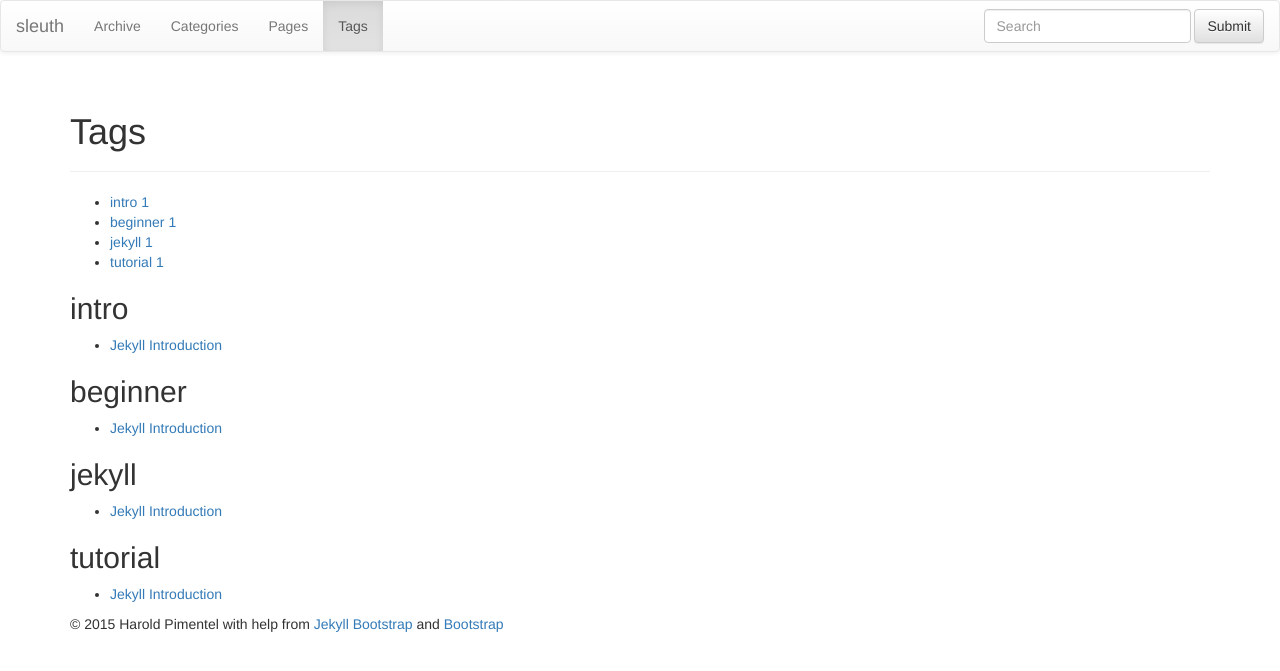
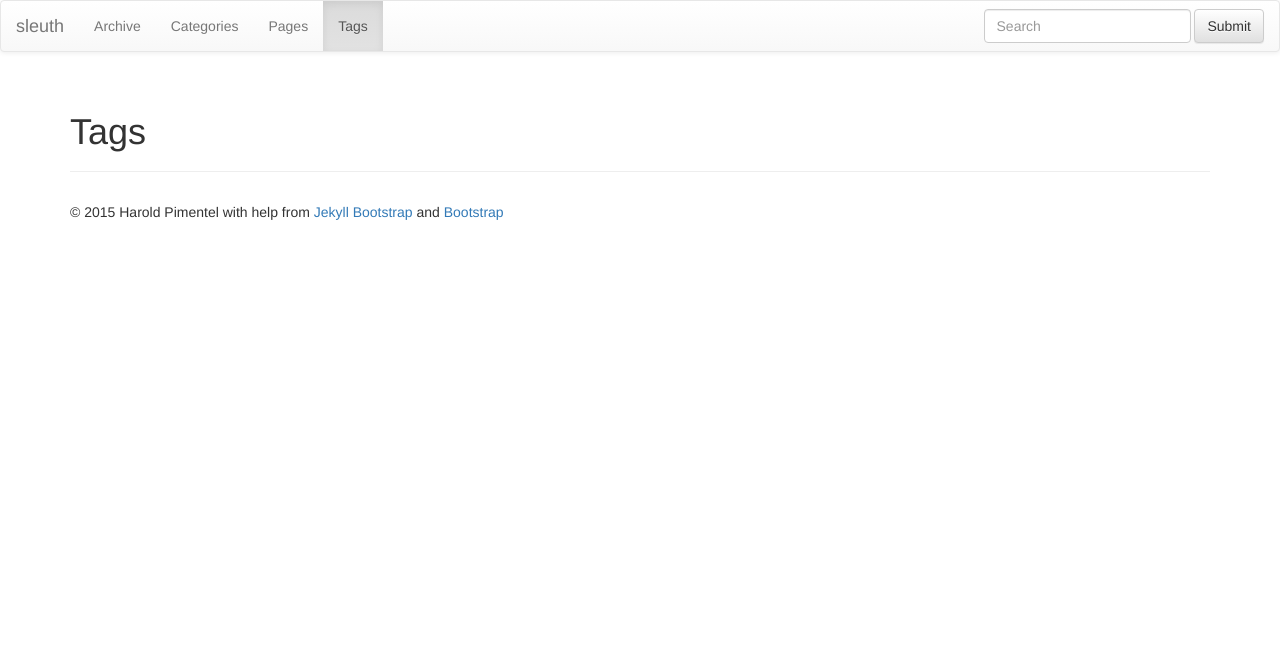
Before and after one commit to pachterlab/sleuth, a Jekyll site: the page built from tags.html, in a window 1280 px wide. Shown: the top 671 px of the page. Built offline with Jekyll 4.4.1, drawn with Linux system fonts in a browser that asks for light colours; nearby versions of some CDN libraries; library files that are not in the unit come from our copies; some of the changed lines change nothing that is shown.

Commit message:
remove core-samples

```diff
--- a/_config.yml
+++ b/_config.yml
@@ -54,7 +54,7 @@
   #   - Only the following values are falsy: ["", null, false]
   #   - When setting BASE_PATH it must be a valid url.
   #     This means always setting the protocol (http|https) or prefixing with "/"
-  BASE_PATH : http://pimentel.github.io/sleuth/
+  BASE_PATH : http://pimentel.github.io/sleuth
 
   # By default, the asset_path is automatically defined relative to BASE_PATH plus the enabled theme.
   # ex: [BASE_PATH]/assets/themes/[THEME-NAME]
--- a/_posts/core-samples/2011-12-29-jekyll-introduction.md
+++ /dev/null
@@ -1,412 +0,0 @@
----
-layout: post
-category : lessons
-tagline: "Supporting tagline"
-tags : [intro, beginner, jekyll, tutorial]
----
-{% include JB/setup %}
-
-This Jekyll introduction will outline specifically  what Jekyll is and why you would want to use it.
-Directly following the intro we'll learn exactly _how_ Jekyll does what it does.
-
-## Overview
-
-### What is Jekyll?
-
-Jekyll is a parsing engine bundled as a ruby gem used to build static websites from
-dynamic components such as templates, partials, liquid code, markdown, etc. Jekyll is known as "a simple, blog aware, static site generator".
-
-### Examples
-
-This website is created with Jekyll. [Other Jekyll websites](https://github.com/mojombo/jekyll/wiki/Sites).
-
-
-
-### What does Jekyll Do?
-
-Jekyll is a ruby gem you install on your local system.
-Once there you can call `jekyll --server` on a directory and provided that directory
-is setup in a way jekyll expects, it will do magic stuff like parse markdown/textile files,
-compute categories, tags, permalinks, and construct your pages from layout templates and partials.
-
-Once parsed, Jekyll stores the result in a self-contained static `_site` folder.
-The intention here is that you can serve all contents in this folder statically from a plain static web-server.
-
-You can think of Jekyll as a normalish dynamic blog but rather than parsing content, templates, and tags
-on each request, Jekyll does this once _beforehand_ and caches the _entire website_ in a folder for serving statically.
-
-### Jekyll is Not Blogging Software
-
-**Jekyll is a parsing engine.**
-
-Jekyll does not come with any content nor does it have any templates or design elements.
-This is a common source of confusion when getting started.
-Jekyll does not come with anything you actually use or see on your website - you have to make it.
-
-### Why Should I Care?
-
-Jekyll is very minimalistic and very efficient.
-The most important thing to realize about Jekyll is that it creates a static representation of your website requiring only a static web-server.
-Traditional dynamic blogs like Wordpress require a database and server-side code.
-Heavily trafficked dynamic blogs must employ a caching layer that ultimately performs the same job Jekyll sets out to do; serve static content.
-
-Therefore if you like to keep things simple and you prefer the command-line over an admin panel UI then give Jekyll a try.
-
-**Developers like Jekyll because we can write content like we write code:**
-
-- Ability to write content in markdown or textile in your favorite text-editor.
-- Ability to write and preview your content via localhost.
-- No internet connection required.
-- Ability to publish via git.
-- Ability to host your blog on a static web-server.
-- Ability to host freely on GitHub Pages.
-- No database required.
-
-# How Jekyll Works
-
-The following is a complete but concise outline of exactly how Jekyll works.
-
-Be aware that core concepts are introduced in rapid succession without code examples.
-This information is not intended to specifically teach you how to do anything, rather it
-is intended to give you the _full picture_ relative to what is going on in Jekyll-world.
-
-Learning these core concepts should help you avoid common frustrations and ultimately
-help you better understand the code examples contained throughout Jekyll-Bootstrap.
-
-
-## Initial Setup
-
-After [installing jekyll](/index.html#start-now) you'll need to format your website directory in a way jekyll expects.
-Jekyll-bootstrap conveniently provides the base directory format.
-
-### The Jekyll Application Base Format
-
-Jekyll expects your website directory to be laid out like so:
-
-    .
-    |-- _config.yml
-    |-- _includes
-    |-- _layouts
-    |   |-- default.html
-    |   |-- post.html
-    |-- _posts
-    |   |-- 2011-10-25-open-source-is-good.markdown
-    |   |-- 2011-04-26-hello-world.markdown
-    |-- _site
-    |-- index.html
-    |-- assets
-        |-- css
-            |-- style.css
-        |-- javascripts
-
-
-- **\_config.yml**
-	Stores configuration data.
-
-- **\_includes**
-	This folder is for partial views.
-
-- **\_layouts**
-	This folder is for the main templates your content will be inserted into.
-	You can have different layouts for different pages or page sections.
-
-- **\_posts**
-	This folder contains your dynamic content/posts.
-	the naming format is required to be `@YEAR-MONTH-DATE-title.MARKUP@`.
-
-- **\_site**
-	This is where the generated site will be placed once Jekyll is done transforming it.
-
-- **assets**
-	This folder is not part of the standard jekyll structure.
-	The assets folder represents _any generic_ folder you happen to create in your root directory.
-	Directories and files not properly formatted for jekyll will be left untouched for you to serve normally.
-
-(read more: <https://github.com/mojombo/jekyll/wiki/Usage>)
-
-
-### Jekyll Configuration
-
-Jekyll supports various configuration options that are fully outlined here:
-(<https://github.com/mojombo/jekyll/wiki/Configuration>)
-
-
-
-
-## Content in Jekyll
-
-Content in Jekyll is either a post or a page.
-These content "objects" get inserted into one or more templates to build the final output for its respective static-page.
-
-### Posts and Pages
-
-Both posts and pages should be written in markdown, textile, or HTML and may also contain Liquid templating syntax.
-Both posts and pages can have meta-data assigned on a per-page basis such as title, url path, as well as arbitrary custom meta-data.
-
-### Working With Posts
-
-**Creating a Post**
-Posts are created by properly formatting a file and placing it the `_posts` folder.
-
-**Formatting**
-A post must have a valid filename in the form `YEAR-MONTH-DATE-title.MARKUP` and be placed in the `_posts` directory.
-If the data format is invalid Jekyll will not recognize the file as a post. The date and title are automatically parsed from the filename of the post file.
-Additionally, each file must have [YAML Front-Matter](https://github.com/mojombo/jekyll/wiki/YAML-Front-Matter) prepended to its content.
-YAML Front-Matter is a valid YAML syntax specifying meta-data for the given file.
-
-**Order**
-Ordering is an important part of Jekyll but it is hard to specify a custom ordering strategy.
-Only reverse chronological and chronological ordering is supported in Jekyll.
-
-Since the date is hard-coded into the filename format, to change the order, you must change the dates in the filenames.
-
-**Tags**
-Posts can have tags associated with them as part of their meta-data.
-Tags may be placed on posts by providing them in the post's YAML front matter.
-You have access to the post-specific tags in the templates. These tags also get added to the sitewide collection.
-
-**Categories**
-Posts may be categorized by providing one or more categories in the YAML front matter.
-Categories offer more significance over tags in that they can be reflected in the URL path to the given post.
-Note categories in Jekyll work in a specific way.
-If you define more than one category you are defining a category hierarchy "set".
-Example:
-
-    ---
-    title :  Hello World
-    categories : [lessons, beginner]
-    ---
-
-This defines the category hierarchy "lessons/beginner". Note this is _one category_ node in Jekyll.
-You won't find "lessons" and "beginner" as two separate categories unless you define them elsewhere as singular categories.
-
-### Working With Pages
-
-**Creating a Page**
-Pages are created by properly formatting a file and placing it anywhere in the root directory or subdirectories that do _not_ start with an underscore.
-
-**Formatting**
-In order to register as a Jekyll page the file must contain [YAML Front-Matter](https://github.com/mojombo/jekyll/wiki/YAML-Front-Matter).
-Registering a page means 1) that Jekyll will process the page and 2) that the page object will be available in the `site.pages` array for inclusion into your templates.
-
-**Categories and Tags**
-Pages do not compute categories nor tags so defining them will have no effect.
-
-**Sub-Directories**
-If pages are defined in sub-directories, the path to the page will be reflected in the url.
-Example:
-
-    .
-    |-- people
-        |-- bob
-            |-- essay.html
-
-This page will be available at `http://yourdomain.com/people/bob/essay.html`
-
-
-**Recommended Pages**
-
-- **index.html**
-  You will always want to define the root index.html page as this will display on your root URL.
-- **404.html**
-  Create a root 404.html page and GitHub Pages will serve it as your 404 response.
-- **sitemap.html**
-  Generating a sitemap is good practice for SEO.
-- **about.html**
-  A nice about page is easy to do and gives the human perspective to your website.
-
-
-## Templates in Jekyll
-
-Templates are used to contain a page's or post's content.
-All templates have access to a global site object variable: `site` as well as a page object variable: `page`.
-The site variable holds all accessible content and metadata relative to the site.
-The page variable holds accessible data for the given page or post being rendered at that point.
-
-**Create a Template**
-Templates are created by properly formatting a file and placing it in the `_layouts` directory.
-
-**Formatting**
-Templates should be coded in HTML and contain YAML Front Matter.
-All templates can contain Liquid code to work with your site's data.
-
-**Rending Page/Post Content in a Template**
-There is a special variable in all templates named : `content`.
-The `content` variable holds the page/post content including any sub-template content previously defined.
-Render the content variable wherever you want your main content to be injected into your template:
-
-{% capture text %}...
-<body>
-  <div id="sidebar"> ... </div>
-  <div id="main">
-    |.{content}.|
-  </div>
-</body>
-...{% endcapture %}
-{% include JB/liquid_raw %}
-
-### Sub-Templates
-
-Sub-templates are exactly templates with the only difference being they
-define another "root" layout/template within their YAML Front Matter.
-This essentially means a template will render inside of another template.
-
-### Includes
-In Jekyll you can define include files by placing them in the `_includes` folder.
-Includes are NOT templates, rather they are just code snippets that get included into templates.
-In this way, you can treat the code inside includes as if it was native to the parent template.
-
-Any valid template code may be used in includes.
-
-
-## Using Liquid for Templating
-
-Templating is perhaps the most confusing and frustrating part of Jekyll.
-This is mainly due to the fact that Jekyll templates must use the Liquid Templating Language.
-
-### What is Liquid?
-
-[Liquid](https://github.com/Shopify/liquid) is a secure templating language developed by [Shopify](http://shopify.com).
-Liquid is designed for end-users to be able to execute logic within template files
-without imposing any security risk on the hosting server.
-
-Jekyll uses Liquid to generate the post content within the final page layout structure and as the primary interface for working with
-your site and post/page data.
-
-### Why Do We Have to Use Liquid?
-
-GitHub uses Jekyll to power [GitHub Pages](http://pages.github.com/).
-GitHub cannot afford to run arbitrary code on their servers so they lock developers down via Liquid.
-
-### Liquid is Not Programmer-Friendly.
-
-The short story is liquid is not real code and its not intended to execute real code.
-The point being you can't do jackshit in liquid that hasn't been allowed explicitly by the implementation.
-What's more you can only access data-structures that have been explicitly passed to the template.
-
-In Jekyll's case it is not possible to alter what is passed to Liquid without hacking the gem or running custom plugins.
-Both of which cannot be supported by GitHub Pages.
-
-As a programmer - this is very frustrating.
-
-But rather than look a gift horse in the mouth we are going to
-suck it up and view it as an opportunity to work around limitations and adopt client-side solutions when possible.
-
-**Aside**
-My personal stance is to not invest time trying to hack liquid. It's really unnecessary
-_from a programmer's_ perspective. That is to say if you have the ability to run custom plugins (i.e. run arbitrary ruby code)
-you are better off sticking with ruby. Toward that end I've built [Mustache-with-Jekyll](http://github.com/plusjade/mustache-with-jekyll)
-
-
-## Static Assets
-
-Static assets are any file in the root or non-underscored subfolders that are not pages.
-That is they have no valid YAML Front Matter and are thus not treated as Jekyll Pages.
-
-Static assets should be used for images, css, and javascript files.
-
-
-
-
-## How Jekyll Parses Files
-
-Remember Jekyll is a processing engine. There are two main types of parsing in Jekyll.
-
-- **Content parsing.**
-	This is done with textile or markdown.
-- **Template parsing.**
-  This is done with the liquid templating language.
-
-And thus there are two main types of file formats needed for this parsing.
-
-- **Post and Page files.**
-  All content in Jekyll is either a post or a page so valid posts and pages are parsed with markdown or textile.
-- **Template files.**
-	These files go in `_layouts` folder and contain your blogs **templates**. They should be made in HTML with the help of Liquid syntax.
-	Since include files are simply injected into templates they are essentially parsed as if they were native to the template.
-
-**Arbitrary files and folders.**
-Files that _are not_ valid pages are treated as static content and pass through
-Jekyll untouched and reside on your blog in the exact structure and format they originally existed in.
-
-### Formatting Files for Parsing.
-
-We've outlined the need for valid formatting using **YAML Front Matter**.
-Templates, posts, and pages all need to provide valid YAML Front Matter even if the Matter is empty.
-This is the only way Jekyll knows you want the file processed.
-
-YAML Front Matter must be prepended to the top of template/post/page files:
-
-    ---
-    layout: post
-    category : pages
-    tags : [how-to, jekyll]
-    ---
-
-    ... contents ...
-
-Three hyphens on a new line start the Front-Matter block and three hyphens on a new line end the block.
-The data inside the block must be valid YAML.
-
-Configuration parameters for YAML Front-Matter is outlined here:
-[A comprehensive explanation of YAML Front Matter](https://github.com/mojombo/jekyll/wiki/YAML-Front-Matter)
-
-#### Defining Layouts for Posts and Templates Parsing.
-
-The `layout` parameter in the YAML Front Matter defines the template file for which the given post or template should be injected into.
-If a template file specifies its own layout, it is effectively being used as a `sub-template.`
-That is to say loading a post file into a template file that refers to another template file with work in the way you'd expect; as a nested sub-template.
-
-
-
-
-
-## How Jekyll Generates the Final Static Files.
-
-Ultimately, Jekyll's job is to generate a static representation of your website.
-The following is an outline of how that's done:
-
-1. **Jekyll collects data.**
-  Jekyll scans the posts directory and collects all posts files as post objects. It then scans the layout assets and collects those and finally scans other directories in search of pages.
-
-2. **Jekyll computes data.**
-  Jekyll takes these objects, computes metadata (permalinks, tags, categories, titles, dates) from them and constructs one
-  big `site` object that holds all the posts, pages, layouts, and respective metadata.
-  At this stage your site is one big computed ruby object.
-
-3. **Jekyll liquifies posts and templates.**
-  Next jekyll loops through each post file and converts (through markdown or textile) and **liquifies** the post inside of its respective layout(s).
-  Once the post is parsed and liquified inside the the proper layout structure, the layout itself is "liquified".
-	**Liquification** is defined as follows: Jekyll initiates a Liquid template, and passes a simpler hash representation of the ruby site object as well as a simpler
-  hash representation of the ruby post object. These simplified data structures are what you have access to in the templates.
-
-3. **Jekyll generates output.**
-	Finally the liquid templates are "rendered", thereby processing any liquid syntax provided in the templates
-	and saving the final, static representation of the file.
-
-**Notes.**
-Because Jekyll computes the entire site in one fell swoop, each template is given access to
-a global `site` hash that contains useful data. It is this data that you'll iterate through and format
-using the Liquid tags and filters in order to render it onto a given page.
-
-Remember, in Jekyll you are an end-user. Your API has only two components:
-
-1. The manner in which you setup your directory.
-2. The liquid syntax and variables passed into the liquid templates.
-
-All the data objects available to you in the templates via Liquid are outlined in the **API Section** of Jekyll-Bootstrap.
-You can also read the original documentation here: <https://github.com/mojombo/jekyll/wiki/Template-Data>
-
-## Conclusion
-
-I hope this paints a clearer picture of what Jekyll is doing and why it works the way it does.
-As noted, our main programming constraint is the fact that our API is limited to what is accessible via Liquid and Liquid only.
-
-Jekyll-bootstrap is intended to provide helper methods and strategies aimed at making it more intuitive and easier to work with Jekyll =)
-
-**Thank you** for reading this far.
-
-## Next Steps
-
-Please take a look at [{{ site.categories.api.first.title }}]({{ BASE_PATH }}{{ site.categories.api.first.url }})
-or jump right into [Usage]({{ BASE_PATH }}{{ site.categories.usage.first.url }}) if you'd like.
```
Also changed, not shown: 8 other files.
